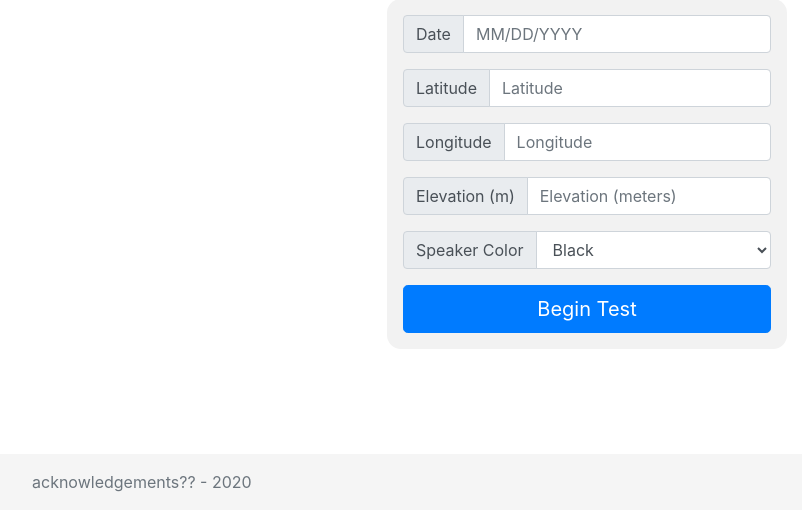
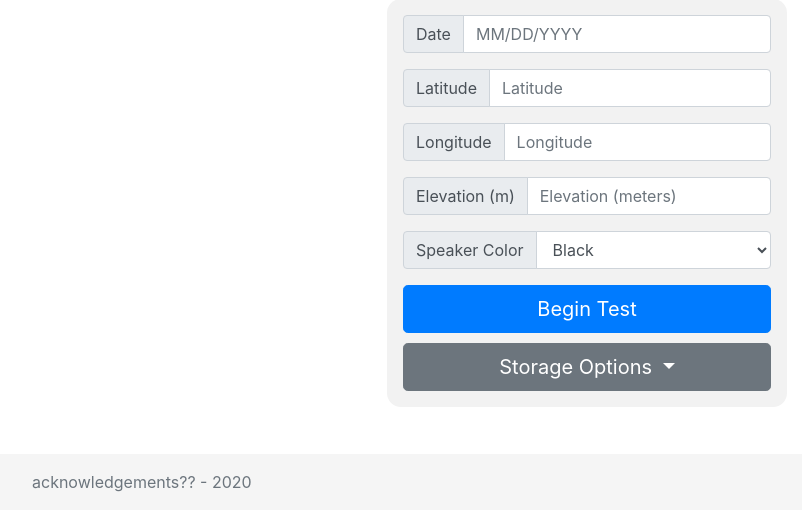
Before and after one commit to colebergmann/sonos-bot, a Flask app: page /setup in a window 1280 px wide. Shown: the part 290-800 px from the top of the page, without its empty margins (53-855 px from the left). Run offline with Flask 2, Linux system fonts and the light colour scheme; the visitor is signed in with stand-in values (Sample User, id 1); some libraries are stand-ins or nearby versions.

Commit message:
cb - updated motor graph

```diff
--- a/app/Robot.py
+++ b/app/Robot.py
@@ -41,6 +41,7 @@ class Robot:
             self.date_param = date
             self.azimuth_arr = model.get_azimuth_arr()
             self.total_seconds = len(self.azimuth_arr)
+            print(len(self.azimuth_arr))
             self.start_date = datetime.now()
 
             #commence the timer!
@@ -116,7 +117,7 @@ class Robot:
     def get_graph(self):
 
         return {
-            "y": self.azimuth_arr[::20].flatten('F').tolist(),
+            "y": self.azimuth_arr[::60].flatten('F').tolist(),
             "type": "scatter"
         }
 
--- a/app/templates/setup.html
+++ b/app/templates/setup.html
@@ -79,6 +79,18 @@
 
 
                 <button type="button" class="btn btn-primary btn-lg btn-block" onclick="beginTest()">Begin Test</button>
+
+                <!-- storage options-->
+                <div class="dropdown" style="padding-top: 10px;">
+                  <button class="btn btn-lg btn-secondary dropdown-toggle btn-block" type="button" id="dropdownMenuButton" data-toggle="dropdown" aria-haspopup="true" aria-expanded="false">
+                    Storage Options
+                  </button>
+                  <div class="dropdown-menu" aria-labelledby="dropdownMenuButton">
+                    <a class="dropdown-item" href="#">Move heater arm to vertical storage position</a>
+                    <a class="dropdown-item" href="#">Move heater arm to operating position</a>
+                  </div>
+                </div>
+
             </div>
         </div>
     </main>
--- a/app/test.py
+++ b/app/test.py
@@ -7,8 +7,6 @@ mdl = Model(12, 12, 6200, '06/05/1999') # why is az vertical in the middle of th
 mdl.trim() # trim the plots to one full cycle of apparent_elevation
 #mdl.show_plots()
 
+mdl.show_plots()
+
 arr = mdl.get_azimuth_arr()
-plt.plot(arr)
-plt.ylabel('some numbers')
-plt.show()
-print(len(arr))
```
